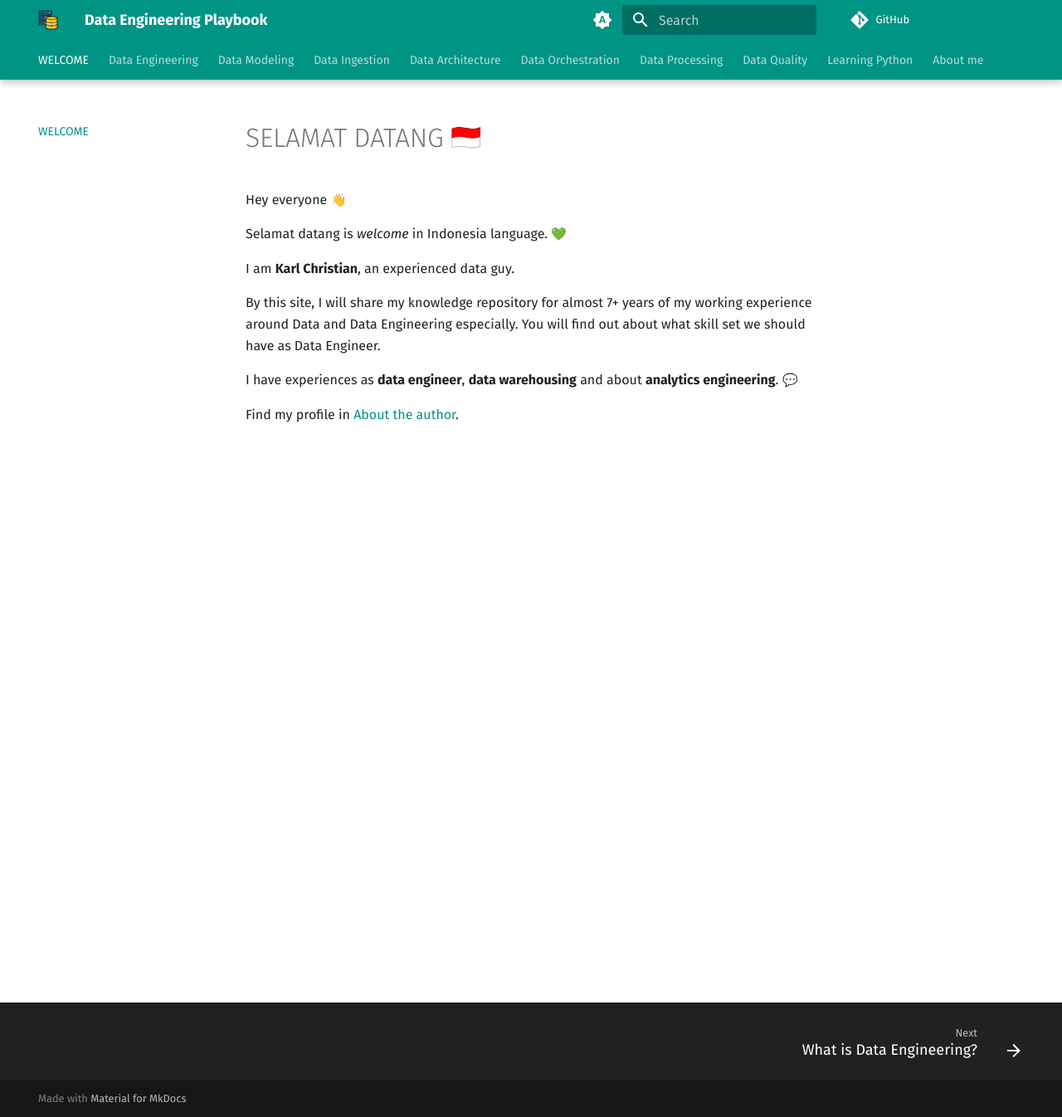
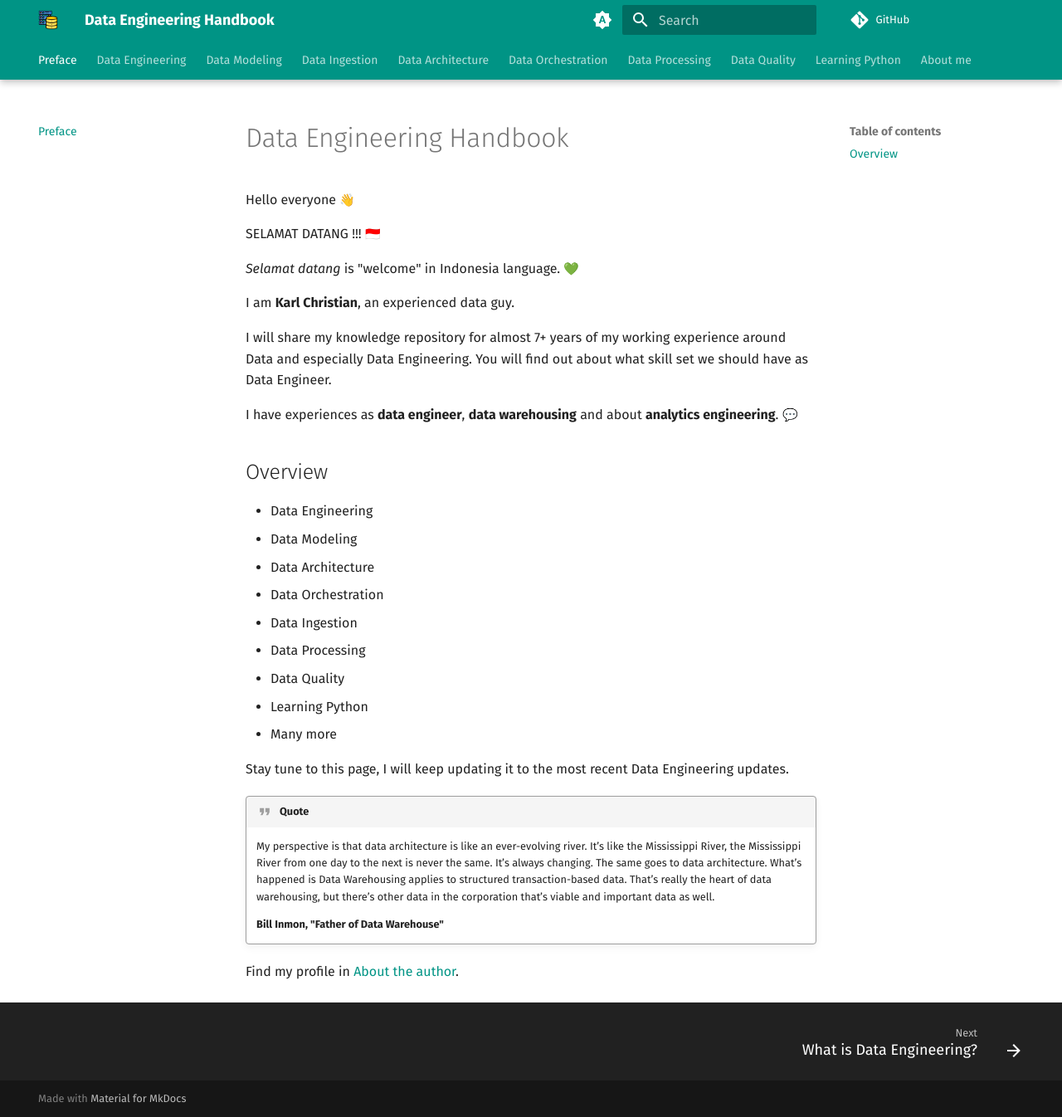
Before and after one commit to karlchris/data-engineering, an MkDocs documentation site: the page built from docs/index.md, in a window 1280 px wide and 1346 px high. Shown: the whole window at 83% size. Built offline with MkDocs 1.6.1 and Material for MkDocs 9.7.7, drawn with Linux system fonts in a browser that asks for light colours; emoji names are drawn with the system emoji font; comment, search, counter and statistics services are not loaded.

Commit message:
change preface

```diff
--- a/docs/index.md
+++ b/docs/index.md
@@ -1,14 +1,39 @@
-# SELAMAT DATANG :indonesia:
+# Data Engineering Handbook
 
-Hey everyone :wave:
+Hello everyone :wave:
 
-Selamat datang is _welcome_ in Indonesia language. :green_heart:
+SELAMAT DATANG !!! :indonesia:
+
+_Selamat datang_ is "welcome" in Indonesia language. :green_heart:
 
 I am **Karl Christian**, an experienced data guy.
 
-By this site, I will share my knowledge repository for almost 7+ years of my working experience around Data and Data Engineering especially.
+I will share my knowledge repository for almost 7+ years of my working experience around Data and especially Data Engineering.
 You will find out about what skill set we should have as Data Engineer.
 
 I have experiences as **data engineer**, **data warehousing** and about **analytics engineering**. :speech_balloon:
 
+## Overview
+
+- Data Engineering
+- Data Modeling
+- Data Architecture
+- Data Orchestration
+- Data Ingestion
+- Data Processing
+- Data Quality
+- Learning Python
+- Many more
+
+Stay tune to this page, I will keep updating it to the most recent Data Engineering updates.
+
+!!! quote
+
+    My perspective is that data architecture is like an ever-evolving river.
+    It’s like the Mississippi River, the Mississippi River from one day to the next is never the same.
+    It’s always changing. The same goes to data architecture. What’s happened is Data Warehousing applies to structured transaction-based data.
+    That’s really the heart of data warehousing, but there’s other data in the corporation that’s viable and important data as well.
+
+    **Bill Inmon, "Father of Data Warehouse"**
+
 Find my profile in [About the author](author.md).
--- a/mkdocs.yml
+++ b/mkdocs.yml
@@ -1,4 +1,4 @@
-site_name: Data Engineering Playbook
+site_name: Data Engineering Handbook
 site_url: https://karlchris.github.io/data-engineering/
 
 
@@ -101,7 +101,7 @@ markdown_extensions:
 
 # Pages Navigations
 nav:
-  - WELCOME: 'index.md'
+  - Preface: 'index.md'
 
   - Data Engineering:
     - What is Data Engineering?: 'data-engineering/README.md'
```
